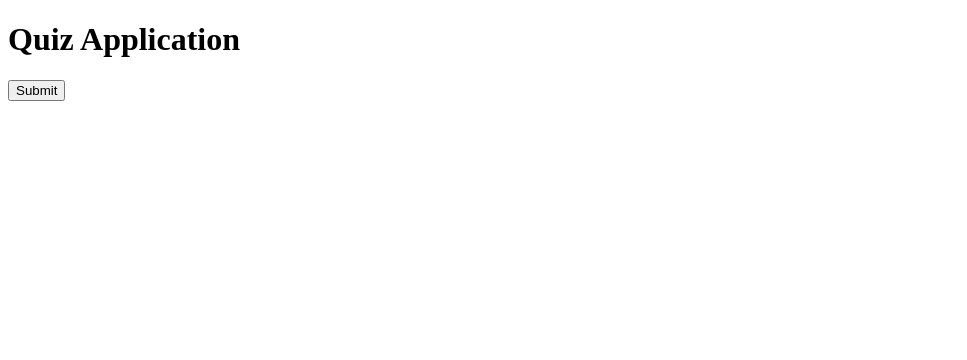
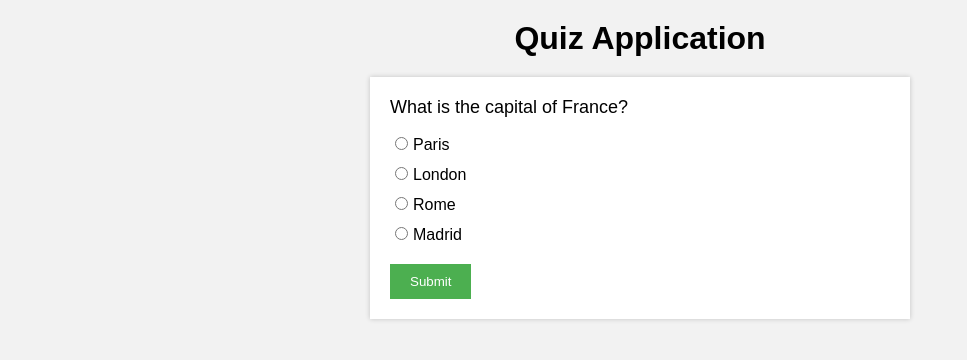
Before and after one commit to 208r1a1290/Interactive-quiz, a plain HTML site: page index.html in a window 1280 px wide. Shown: the whole page, without its empty margins (0-967 px from the left). Drawn offline with Linux system fonts and the light colour scheme.

Commit message:
Update index.html

```diff
--- a/index.html
+++ b/index.html
@@ -2,7 +2,7 @@
 <html>
 <head>
   <title>Quiz Application</title>
-  <link rel="stylesheet" type="text/css" href="styles.css">
+  <link rel="stylesheet" type="text/css" href="style.css">
 </head>
 <body>
   <h1>Quiz Application</h1>
@@ -12,6 +12,6 @@
     <button id="submit-btn">Submit</button>
   </div>
 
-  <script src="script.js"></script>
+  <script src="code.js"></script>
 </body>
 </html>
```
